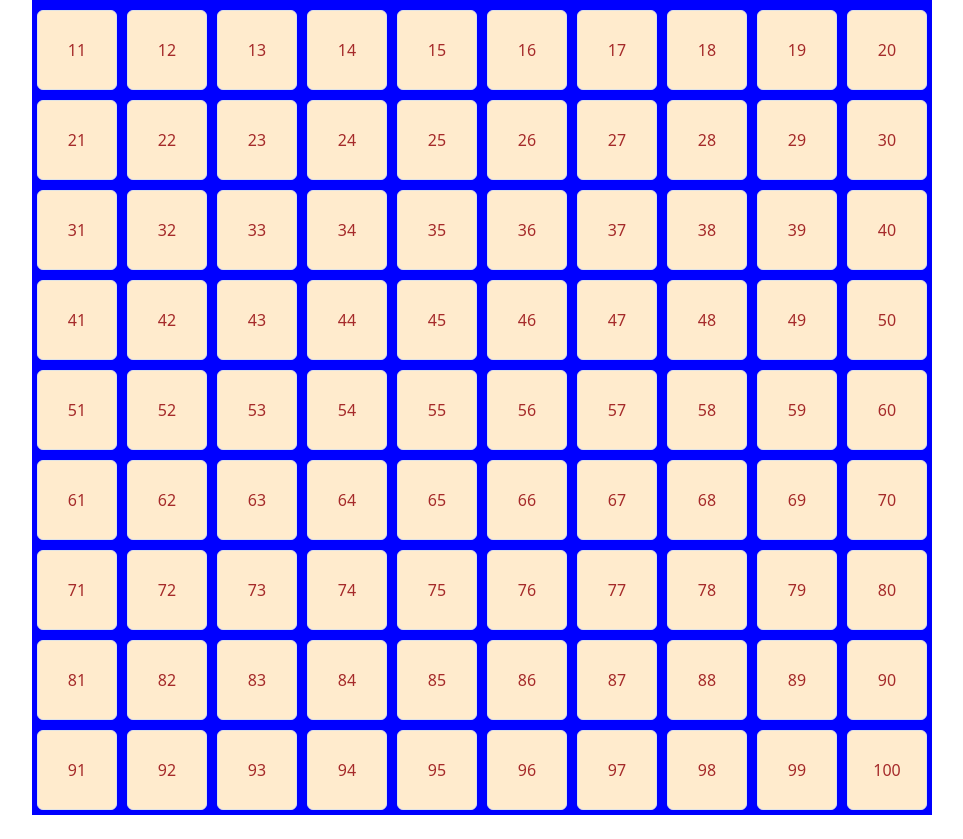
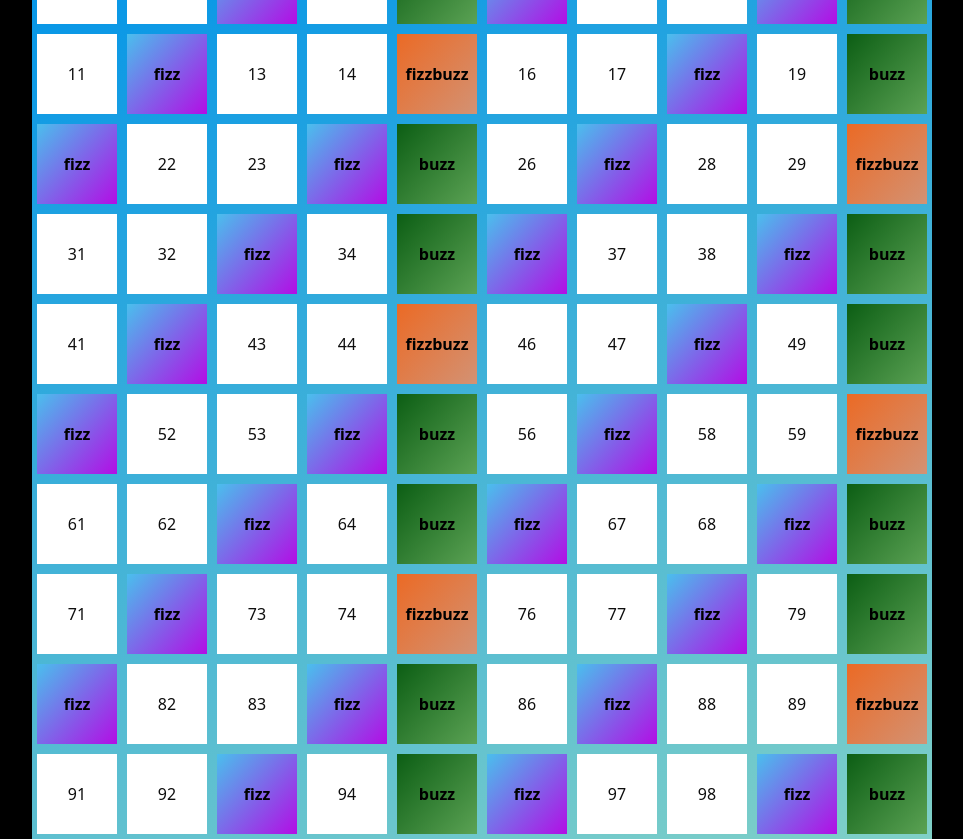
Before and after one commit to JorgeLuix/js-fizzbuzz, a plain HTML site: page index.html in a window 1280 px wide. Shown: the part 91-930 px from the top of the page, without its empty margins (158-1121 px from the left). Before the commit the page ends 906 px from the top, so only its background shows below. Drawn offline with nearby package versions, Linux system fonts and the light colour scheme.

Commit message:
finish fizzbuzz

```diff
--- a/css/style.css
+++ b/css/style.css
@@ -1,3 +1,4 @@
+
 .box{
     width: 100%;
     height: 100vh;
@@ -6,7 +7,9 @@
 #gridd{
  width: 900px;
 height: 900px;
-background-color: blue;
+background-color: #0093E9;
+background-image: linear-gradient(160deg, #0093E9 0%, #80D0C7 100%);
+;
 
 }
 .squaresmall{
@@ -16,8 +19,26 @@ background-color: blue;
 
 }
 .contenuto{
-    background-color: blanchedalmond;
-    color: brown;
+   background-color: #ffff;
+    color: rgb(14, 14, 14);
     width: 100%;
     height: 100%;
 }
+.fbuzz {
+    background-color: #d88913;
+    background-image: linear-gradient(132deg, #eb6a25 0%, #d39274 100%);
+    color: #000000;
+    font-weight: 700;
+}
+.fzz {
+    background-color: #19026b;
+    background-image: linear-gradient(132deg, #4abfed 0%, #b30de5 100%);
+    color: #000000;
+    font-weight: 700;
+}
+.bzz{
+    background-color: #044001;
+    background-image: linear-gradient(132deg, #0c5e14 0%, #5ba254 100%);
+    color: #000000;
+    font-weight: 700;
+}
--- a/index.html
+++ b/index.html
@@ -8,9 +8,9 @@
     <link rel="stylesheet" href="./css/style.css">
     <title>Fizzbuzz</title>
 </head>
-<body>
+<body class="bg-black">
     <div class="d-flex justify-content-center align-content-center">
-        <h1>Fizzbuzz</h1>
+        <h1 class="text-white pt-4">Fizzbuzz</h1>
     </div>
         <div class=" box d-flex justify-content-center align-items-center">
             <div id="gridd" class="d-flex flex-wrap">
--- a/js/script.js
+++ b/js/script.js
@@ -2,16 +2,32 @@ const totalBox = 100;
 
 const gridd = document.getElementById('gridd');
 
-for (let i = 1; i <= totalBox; i++) {
-    const lightbox = (i % 2 === 0) ? 'light' : '';
-    /*if ((i % 3 === 0) && (i % 5 === 0)) {
-        yellowbox =
-    }*/
-    gridd.innerHTML +=
+
+for (let square = 1; square <= totalBox; square++) {
+    let testo = square;
+    let colorbzz = '';
+    let colorfzz = '';
+    let colorfbuzz = '';
+    if ( square % 15 === 0 ) {
+        testo = 'fizzbuzz';
+        colorfbuzz = 'fbuzz';
+
+    }
+    else if ( square % 3 === 0 ) {
+        testo = 'fizz';
+        colorfzz = 'fzz';
+    }
+    else if (square % 5 === 0 ){
+        testo = 'buzz';
+       colorbzz = 'bzz';
+    }
+
+     gridd.innerHTML +=
      `<div class="squaresmall ">
              <div class="contenuto d-flex justify-content-center
-                align-items-center border rounded-2 ${lightbox}">
-                ${i}
+                align-items-center  ${colorbzz} ${colorfzz} ${colorfbuzz}">
+                ${testo}
             </div>
         </div>`;
+
  }
```
